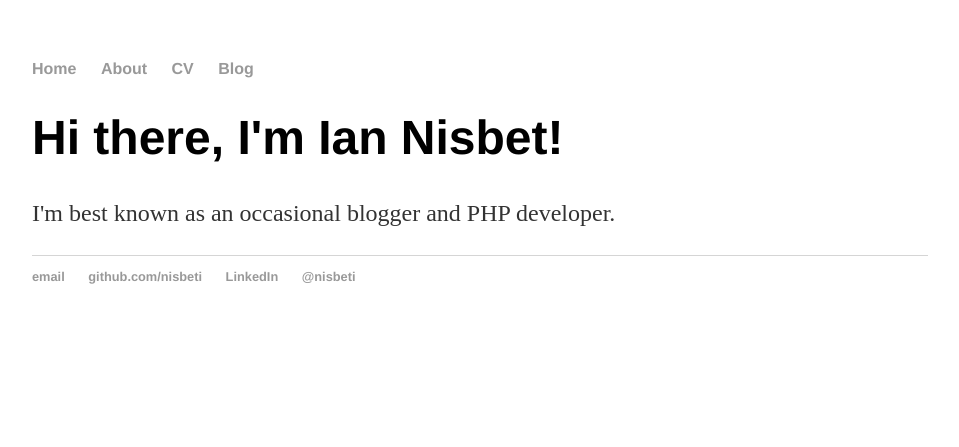
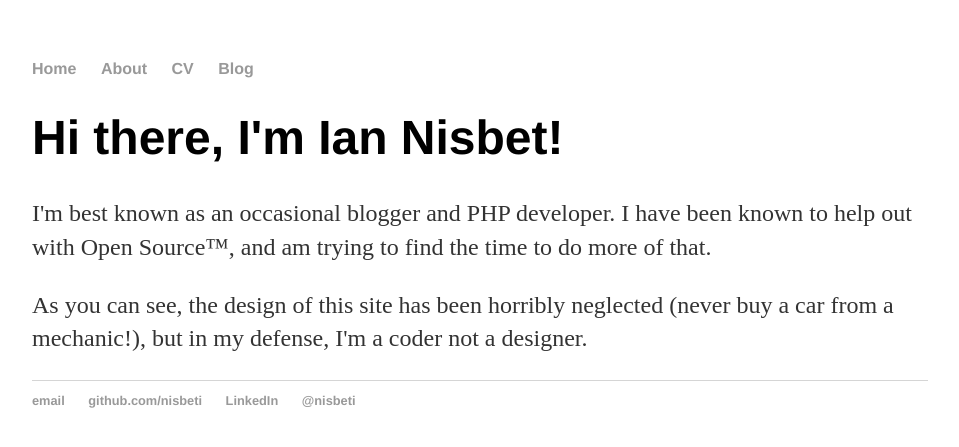
Before and after one commit to nisbeti/nisbeti.github.io, a Jekyll site: the page built from index.html, in a window 1280 px wide. Shown: the top 447 px of the page, without its empty margins (160-1119 px from the left). Built offline with Jekyll 4.4.1, drawn with Linux system fonts in a browser that asks for light colours.

Commit message:
update index page

```diff
--- a/index.html
+++ b/index.html
@@ -4,5 +4,6 @@ title: Ian Nisbet, Developer
 ---
 <div class="blurb">
 	<h1>Hi there, I'm Ian Nisbet!</h1>
-	<p>I'm best known as an occasional blogger and PHP developer.</p>
+	<p>I'm best known as an occasional blogger and PHP developer. I have been known to help out with Open Source&trade;, and am trying to find the time to do more of that. </p>
+    <p>As you can see, the design of this site has been horribly neglected (never buy a car from a mechanic!), but in my defense, I'm a coder not a designer.</p>
 </div><!-- /.blurb -->
```
